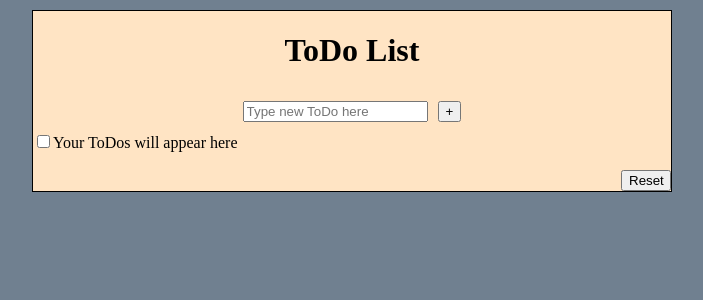
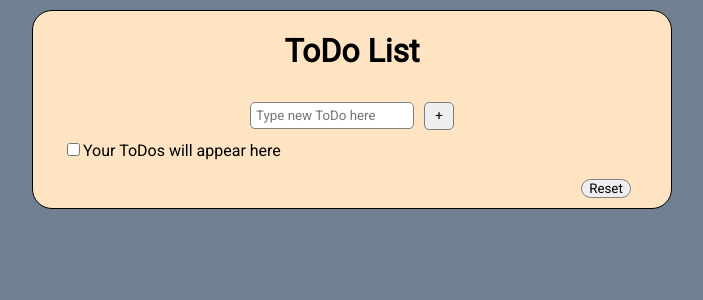
Before and after one commit to DannyVogel/my-todolist, a React (Vite) app: page / in a window 1280 px wide. Shown: the top 300 px of the page, without its empty margins (288-991 px from the left). Built offline with nearby package versions, Linux system fonts and the light colour scheme.

Commit message:
update styles

```diff
--- a/src/App.css
+++ b/src/App.css
@@ -1,8 +1,9 @@
 @import url("https://fonts.googleapis.com/icon?family=Material+Icons");
+@import url('https://fonts.googleapis.com/css2?family=Roboto&display=swap');
 
 * {
   box-sizing: border-box;
-
+  font-family: Roboto;
 }
 
 body {
@@ -17,12 +18,14 @@
 
 .app {
   border: 1px solid black;
+  border-radius: 20px;
   display: flex;
   flex-direction: column;
   width: 50%;
   margin: auto;
   background-color: bisque;
-
+  max-width: 700px;
+  padding: 0px 30px;
 }
 
 .title {
@@ -36,18 +39,40 @@
   padding: 10px;
 }
 
+.newtaskinput {
+  border-radius: 5px;
+  border: 1px solid gray;
+  padding: 5px;
+}
+
 .newtaskbutton {
   margin-left: 10px;
+  border-radius: 5px;
+  border: 1px solid gray;
+  width: 30px;
+  height: 28px;
+}
+
+.check {
+  width: 30px;
+}
+
+.taskList {
+  padding-top: 10px;
 }
 
 .delete-button {
   font-size: 15px;
   border: none;
-  background-color: white;
+  background-color: bisque;
   float: right;
 }
 
 .reset-button {
   width: 50px;
   align-self: flex-end;
+  border-radius: 20px;
+  border: 1px solid gray;
+  margin-right: 10px;
+  margin-bottom: 10px;
 }
```
